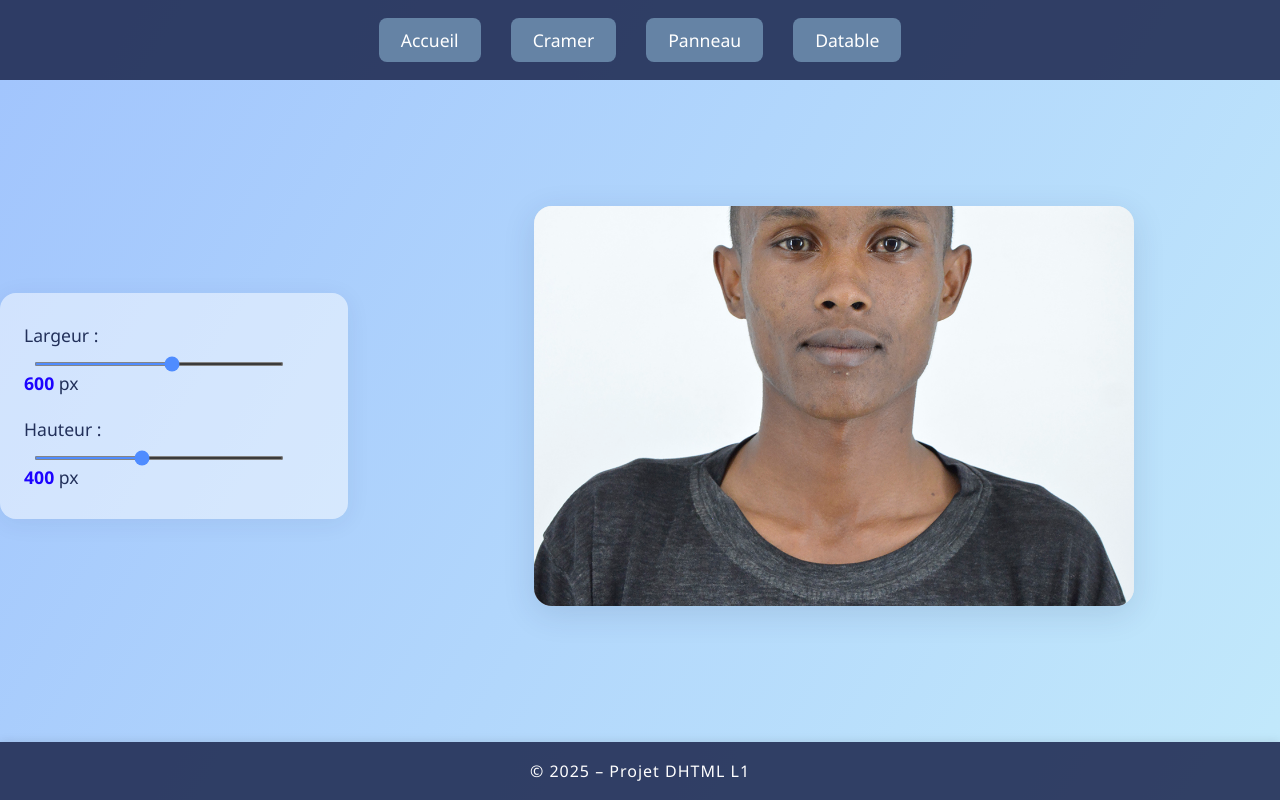
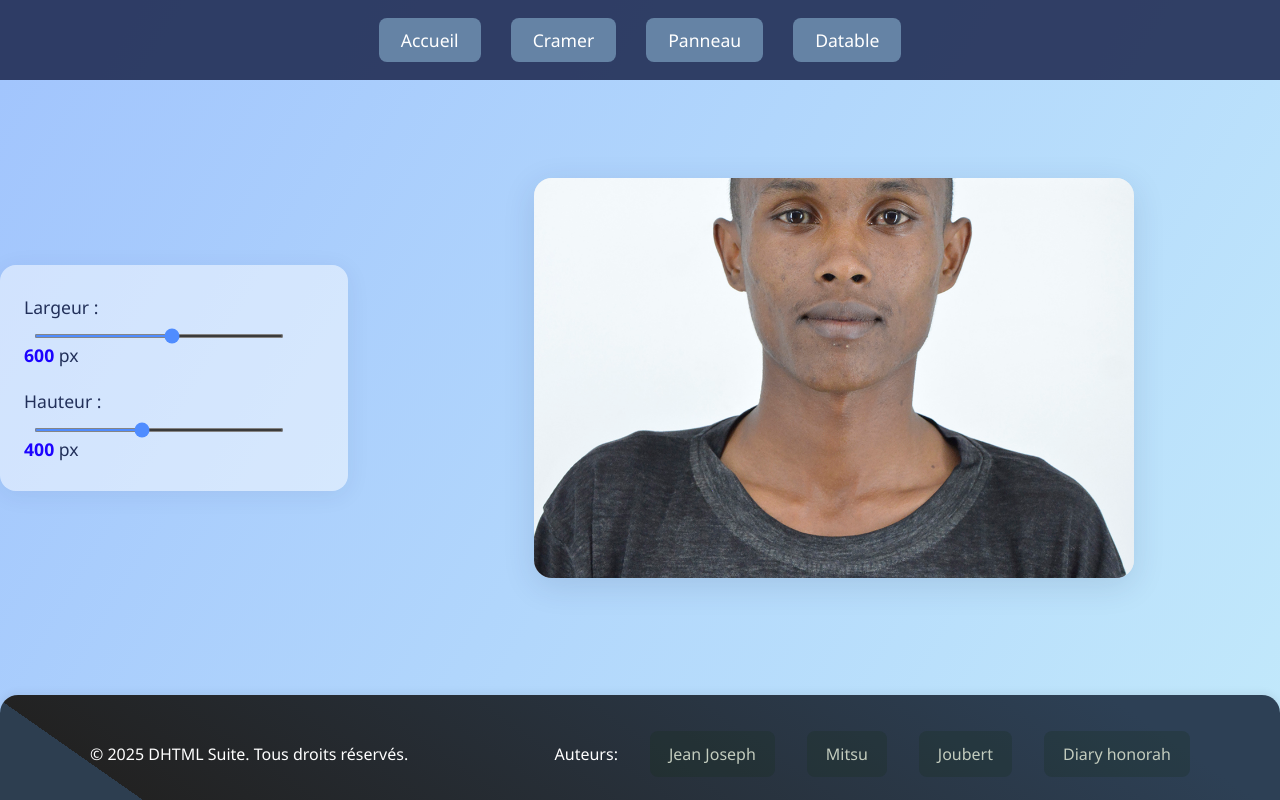
Before and after one commit to J0sephX490/DHTML_2025, a plain HTML site: page pages/image.html in a window 1280 px wide. Drawn offline with nearby package versions, Linux system fonts and the light colour scheme.

Commit message:
Mise à jour du style et corrections HTML

```diff
--- a/pages/image.html
+++ b/pages/image.html
@@ -30,7 +30,19 @@
             <img src="/images/mitsu.JPG" alt="images" id="ImageRed" style="width:600px; height:400px;">
         </div>
     </main>
-    <footer>© 2025 – Projet DHTML L1</footer>
+
+      <footer class="footer">
+    <div class="footer-content">
+      <p>&copy; 2025 DHTML Suite. Tous droits réservés.</p>
+      <ul class="footer-links">
+        Auteurs:
+        <li><a href="#">Jean Joseph</a></li>
+        <li><a href="#">Mitsu</a></li>
+        <li><a href="#">Joubert</a></li>
+        <li><a href="#">Diary honorah</a></li>
+      </ul>
+    </div>
+  </footer>
     <script>
     $(function() {
         $('#sliderLargeur').on('input', function() {
--- a/styles/cramer.css
+++ b/styles/cramer.css
@@ -141,20 +141,48 @@ button:hover {
     transition: background 0.5s, color 0.5s;
 }
 
-/* Footer */
-footer {
-    width: 100%;
-    background-color: rgb(107, 107, 150);
-    color: white;
-    padding: 30px;
-    text-align: center;
-    font-size: 1em;
-    justify-content: center;
-    margin-top: 40px;
-    box-shadow: 0 -2px 8px rgba(0,0,0,0.08);
-    border-radius: 12px 12px 0 0;
+
+/* Footer moderne */
+.footer {
+  background: linear-gradient(35deg, #2d3e50 10%, #222 2%,   #2d4055 88%);
+  color: #fff;
+  padding: 2em 0 1.2em 0;
+  margin-top: 3em;
+  border-top-left-radius: 18px;
+  border-top-right-radius: 18px;
+  box-shadow: 0 -2px 8px rgba(0,0,0,0.07);
 }
-
+.footer-content {
+  max-width: 1100px;
+  margin: 0 auto;
+  display: flex;
+  justify-content: space-between;
+  align-items: center;
+  padding: 0 2em;
+  flex-wrap: wrap;
+}
+.footer-links {
+  list-style: none;
+  display: flex;
+  gap: 2em;
+  margin: 0;
+  padding: 0;
+}
+.footer-links a {
+  border-radius: 8px;
+  padding: 12px 19px;
+  background-color: #162c193f;
+  color: rgb(195, 204, 190);
+  text-decoration: none;
+  font-size: 1em;
+  transition: 1s;
+  transition: text-decoration 0.2s, color 0.2s;
+}
+.footer-links a:hover {
+  background-color:  #324a64 ;
+  color: white;
+  transition: 1s;
+}
 /* Responsive */
 @media (max-width: 700px) {
     .cramer-grid {
--- a/styles/datable.css
+++ b/styles/datable.css
@@ -1,4 +1,3 @@
-/* Barre de navigation */
 html, body {
   height: 100%;
   margin: 0;
@@ -23,7 +22,6 @@ body {
   display: flex;
   justify-content: space-between;
   align-items: center;
-  max-width: 1100px;
   margin: 0 auto;
   padding: 0 2em;
 }
@@ -41,13 +39,14 @@ body {
   padding: 0;
 }
 .nav-links a {
+  background-color: rgba(79, 154, 219, 0.205);
   color: #fff;
   text-decoration: none;
   font-weight: 500;
   font-size: 1.05em;
-  padding: 6px 14px;
+  padding: 12px 14px;
   border-radius: 6px;
-  transition: background 0.2s, color 0.2s;
+  transition: 1s;
 }
 .nav-links a:hover {
   background: #f9d342;
@@ -56,7 +55,7 @@ body {
 
 /* Footer moderne */
 .footer {
-  background: linear-gradient(90deg, #222 60%, #00b4d8 100%);
+  background: linear-gradient(35deg, #2d3e50 10%, #222 2%,   #2d4055 88%);
   color: #fff;
   padding: 2em 0 1.2em 0;
   margin-top: 3em;
@@ -81,14 +80,19 @@ body {
   padding: 0;
 }
 .footer-links a {
-  color: #f9d342;
+  border-radius: 8px;
+  padding: 12px 19px;
+  background-color: #162c193f;
+  color: rgb(195, 204, 190);
   text-decoration: none;
   font-size: 1em;
+  transition: 1s;
   transition: text-decoration 0.2s, color 0.2s;
 }
 .footer-links a:hover {
-  text-decoration: underline;
-  color: #fff;
+  background-color:  #324a64 ;
+  color: white;
+  transition: 1s;
 }
 
 main {
--- a/styles/images.css
+++ b/styles/images.css
@@ -104,24 +104,51 @@ input[type="range"]:hover {
     margin: 0 auto;
 }
 
-footer {
-    width: 100%;
-    background: rgba(34, 46, 85, 0.9);
+
+/* Footer moderne */
+.footer {
+    background: linear-gradient(35deg, #2d3e50 10%, #222 2%, #2d4055 88%);
     color: #fff;
-    padding: 18px 0;
-    text-align: center;
-    font-size: 1em;
-    letter-spacing: 1px;
-    margin-top: 40px;
-    box-shadow: 0 -2px 8px rgba(0, 0, 0, 0.08);
+    padding: 2em 0 1.2em 0;
+    margin-top: 3em;
+    border-top-left-radius: 18px;
+    border-top-right-radius: 18px;
+    box-shadow: 0 -2px 8px rgba(0, 0, 0, 0.07);
 }
 
-.team-title {
-    font-size: 1.5rem;
-    margin-bottom: 1rem;
-    color: #ecf0f1;
-    position: relative;
-    display: inline-block;
+.footer-content {
+    max-width: 1100px;
+    margin: 0 auto;
+    display: flex;
+    justify-content: space-between;
+    align-items: center;
+    padding: 0 2em;
+    flex-wrap: wrap;
+}
+
+.footer-links {
+    list-style: none;
+    display: flex;
+    gap: 2em;
+    margin: 0;
+    padding: 0;
+}
+
+.footer-links a {
+    border-radius: 8px;
+    padding: 12px 19px;
+    background-color: #162c193f;
+    color: rgb(195, 204, 190);
+    text-decoration: none;
+    font-size: 1em;
+    transition: 1s;
+    transition: text-decoration 0.2s, color 0.2s;
+}
+
+.footer-links a:hover {
+    background-color: #324a64;
+    color: white;
+    transition: 1s;
 }
 
 /* Responsive */
--- a/styles/publicitaire.css
+++ b/styles/publicitaire.css
@@ -8,10 +8,11 @@ nav {
     text-align: center;
     display: flex;
     justify-content: space-between;
-    background-color:  rgb(101, 134, 182);
+    background-color: rgb(101, 134, 182);
     padding: 15px 20px;
 }
- a{
+
+a {
     text-decoration: none;
     color: white;
     background-color: rgb(34, 46, 85);
@@ -21,15 +22,17 @@ nav {
     width: 15%;
     transition: 2s;
 }
-a:hover{
+
+a:hover {
     text-decoration: none;
     color: white;
     background-color: rgb(37, 13, 13);
     padding: 6px 15px;
     border-radius: 5px;
     cursor: pointer;
-    transition:1s;
+    transition: 1s;
 }
+
 img {
     width: 900px;
     height: 500px;
@@ -37,9 +40,10 @@ img {
     object-position: center;
     border-radius: 12px;
 }
+
 #panneau {
     z-index: 9999;
-    margin-top:8% ;
+    margin-top: 8%;
     display: flex;
     flex-direction: column;
     justify-content: center;
@@ -49,23 +53,72 @@ img {
     position: fixed;
     border-radius: 40px;
     top: 10px;
-    left:50px;
+    left: 50px;
     right: 50%;
     width: 90%;
 
 }
+
 .emojie {
     font-size: 2em;
     vertical-align: middle;
     margin-right: 5px;
 }
+
 .cacher {
     opacity: 0;
     position: absolute;
     transition: opacity 2s ease-in-out;
 }
+
 .visible {
     opacity: 1;
     position: relative;
     transition: 2s;
 }
+
+/* Footer moderne */
+.footer {
+    background: linear-gradient(35deg, #2d3e50 10%, #222 2%, #2d4055 88%);
+    color: #fff;
+    padding: 2em 0 1.2em 0;
+    margin-top: 3em;
+    border-top-left-radius: 18px;
+    border-top-right-radius: 18px;
+    box-shadow: 0 -2px 8px rgba(0, 0, 0, 0.07);
+}
+
+.footer-content {
+    max-width: 1100px;
+    margin: 0 auto;
+    display: flex;
+    justify-content: space-between;
+    align-items: center;
+    padding: 0 2em;
+    flex-wrap: wrap;
+}
+
+.footer-links {
+    list-style: none;
+    display: flex;
+    gap: 2em;
+    margin: 0;
+    padding: 0;
+}
+
+.footer-links a {
+    border-radius: 8px;
+    padding: 12px 19px;
+    background-color: #162c193f;
+    color: rgb(195, 204, 190);
+    text-decoration: none;
+    font-size: 1em;
+    transition: 1s;
+    transition: text-decoration 0.2s, color 0.2s;
+}
+
+.footer-links a:hover {
+    background-color: #324a64;
+    color: white;
+    transition: 1s;
+}
```
Also changed, not shown: accueil.html (+21 -7 lines), chart.html (deleted, +0 -64 lines), pages/cramer.html (+12 -1 lines), pages/datable.html (+13 -7 lines), pages/page_accueil.html (added, +87 -0 lines), pages/publicitaire.html (+15 -0 lines), styles/accueil.css (+79 -6 lines).
